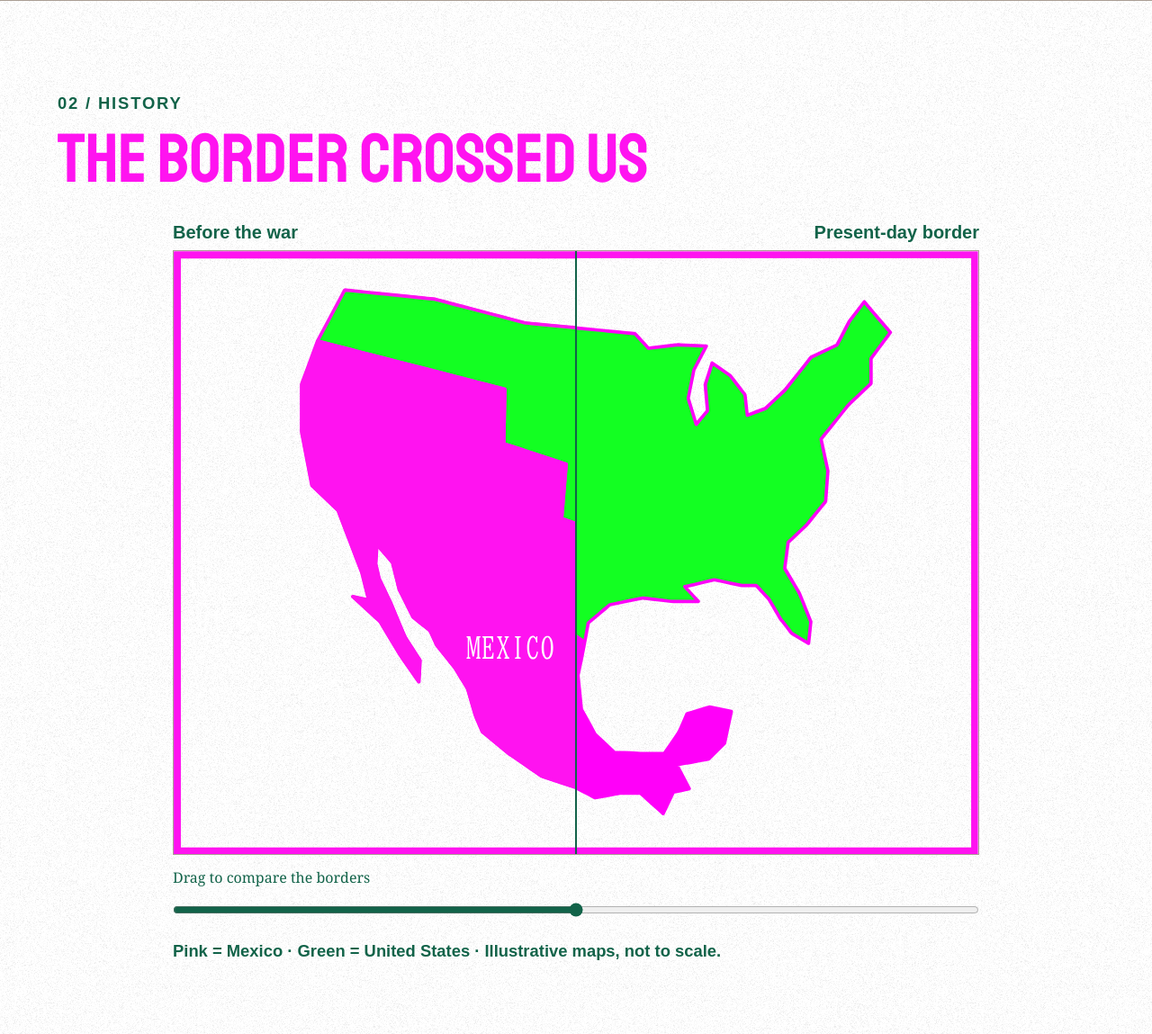
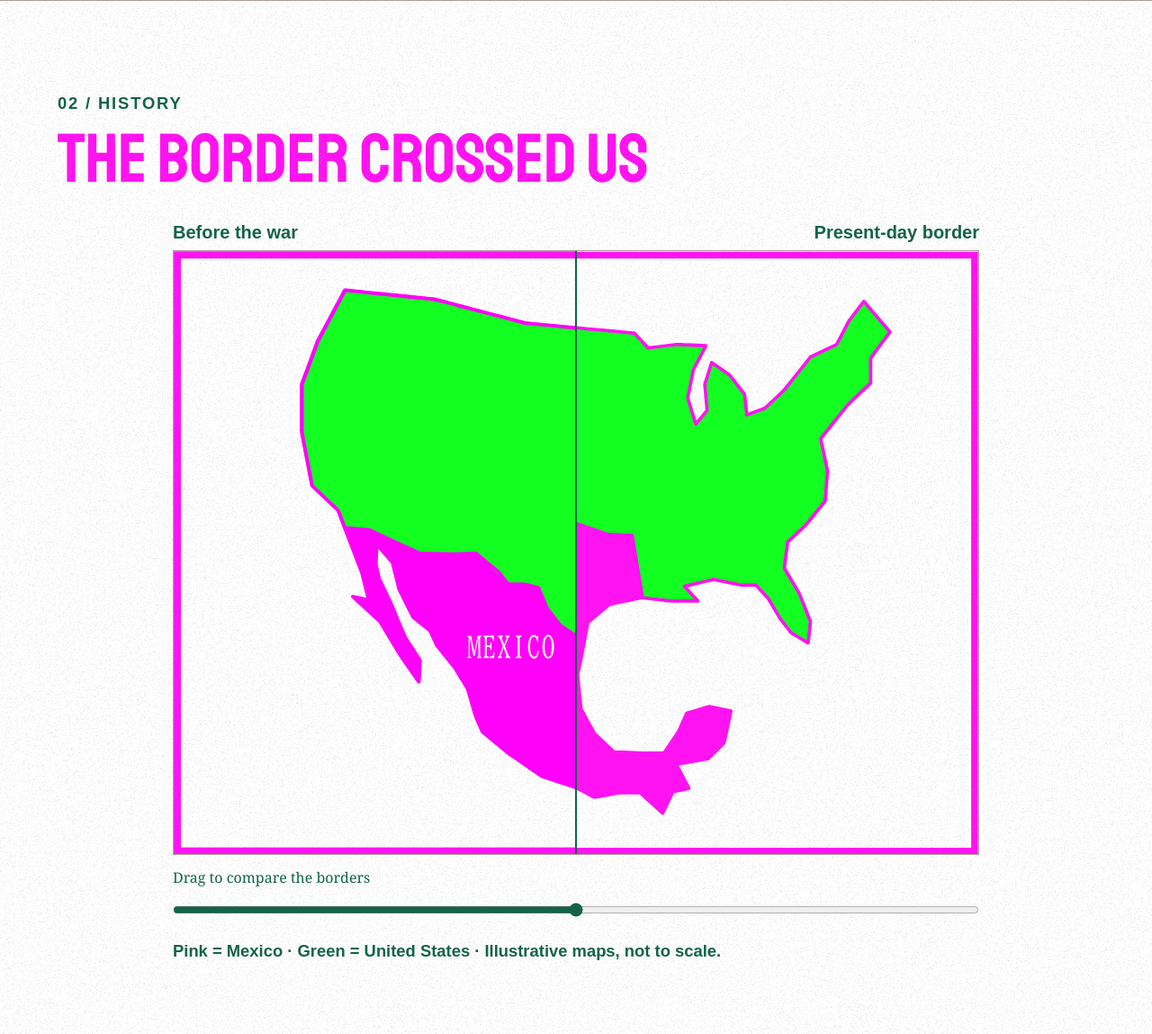
Before and after one commit to thebadcircle1982/america-mexicana, a plain HTML site: page index.html in a window 1280 px wide. Shown: the part 1023-2172 px from the top of the page at 90% size. Drawn offline with Linux system fonts and the light colour scheme; a web font is replaced by a local one.

Commit message:
Fix image source paths in index.html

```diff
--- a/index.html
+++ b/index.html
@@ -54,9 +54,9 @@
   </div>
 
   <div class="border-map-images">
-    <img src="assets/assets/map-after.svg"
+    <img src="assets/assets/map-before.svg"
          alt="Illustration of Mexico and the United States with the present-day border.">
-    <img class="border-map-before" src="assets/assets/map-before.svg"
+    <img class="border-map-before" src="assets/assets/map-after.svg"
          alt="Illustration of Mexico and the United States before the war, showing Mexico extending farther north.">
     <span class="border-map-divider" aria-hidden="true"></span>
   </div>
```
